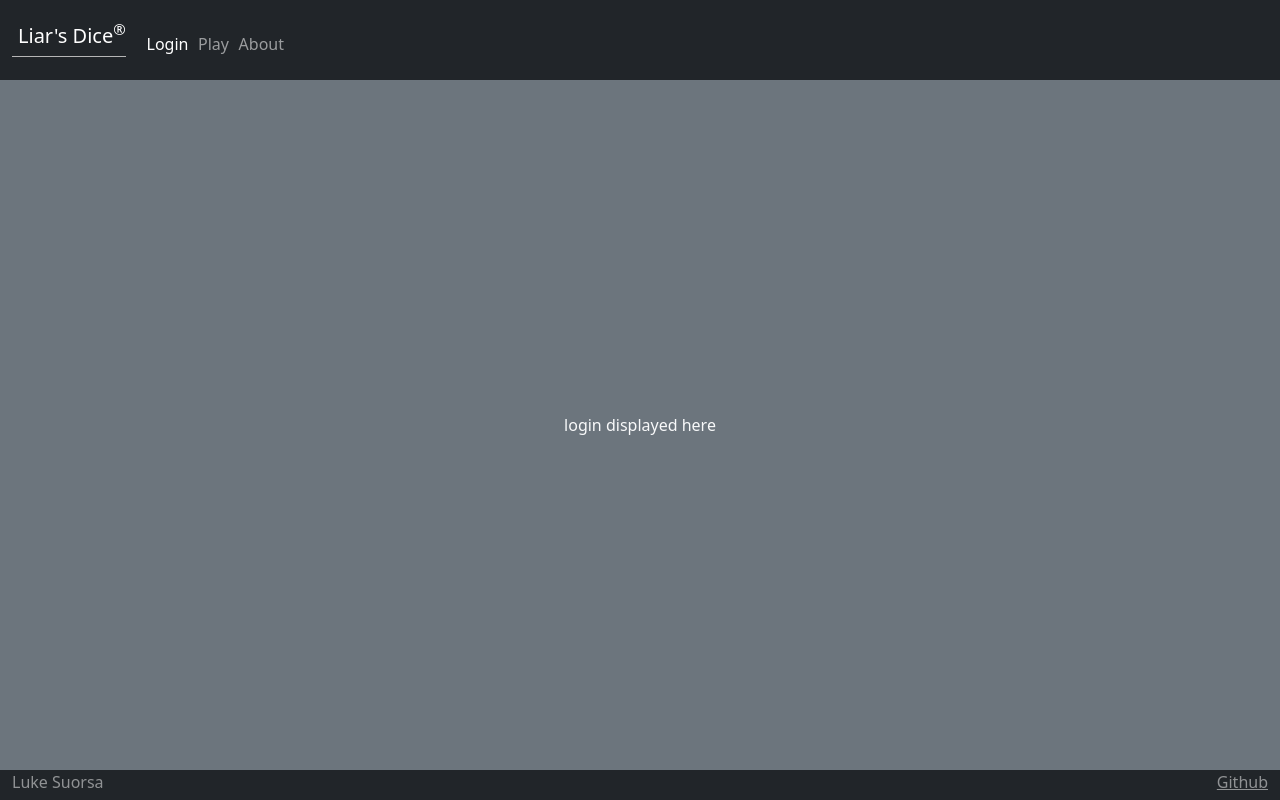
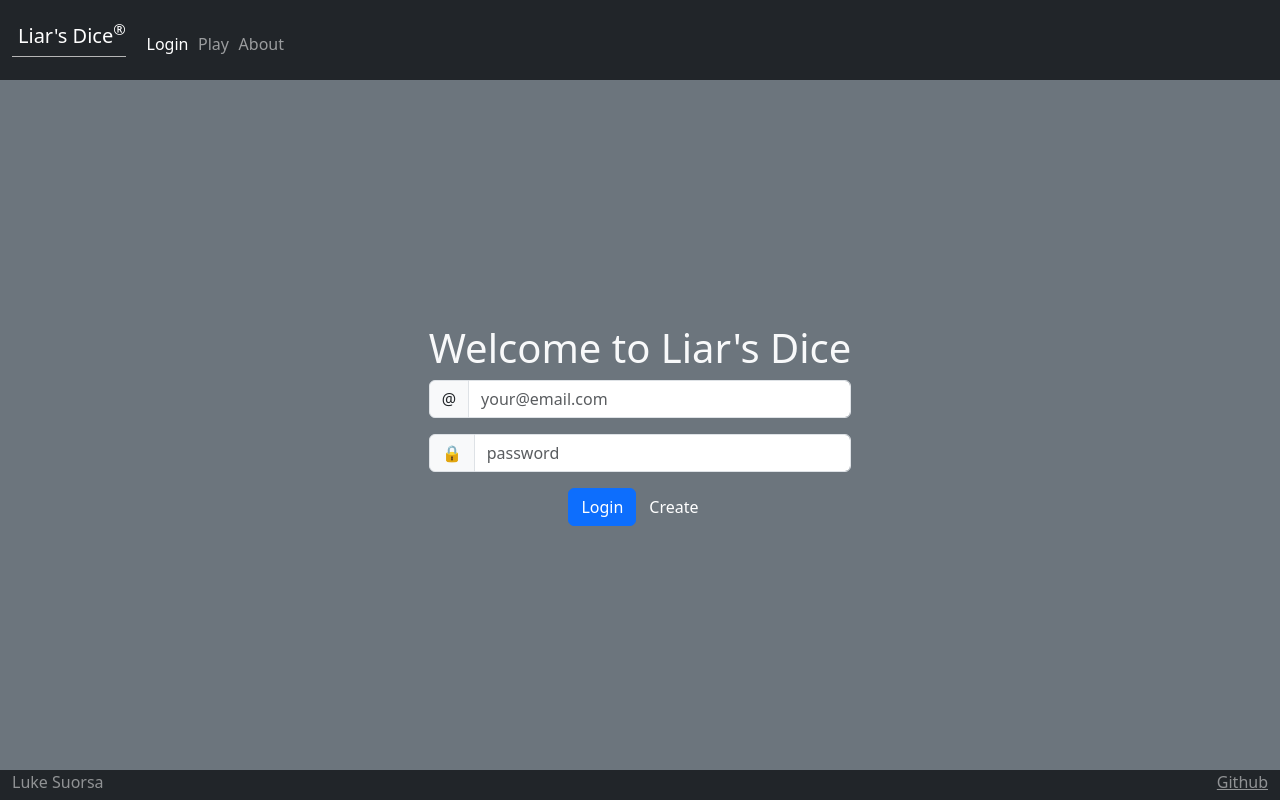
Before and after one commit to lmsuorsa/startup, a React (Vite) app: page / in a window 1280 px wide. Built offline with nearby package versions, Linux system fonts and the light colour scheme.

Commit message:
login content

```diff
--- a/src/login/login.jsx
+++ b/src/login/login.jsx
@@ -2,8 +2,22 @@ import React from 'react';
 
 export function Login() {
   return (
-    <main className="container-fluid bg-secondary text-center">
-      <div>login displayed here</div>
+    <main class="container-fluid bg-secondary text-center">
+      <div>
+        <h1>Welcome to Liar's Dice</h1>
+        <form method="get" action="/play">
+          <div class="input-group mb-3">
+            <span class="input-group-text">@</span>
+            <input class="form-control" type="text" placeholder="your@email.com" />
+          </div>
+          <div class="input-group mb-3">
+            <span class="input-group-text">🔒</span>
+            <input class="form-control" type="password" placeholder="password" />
+          </div>
+          <button type="submit" class="btn btn-primary">Login</button>
+          <button type="submit" class="btn btn-secondary">Create</button>
+        </form>
+      </div>
     </main>
   );
 }
```
